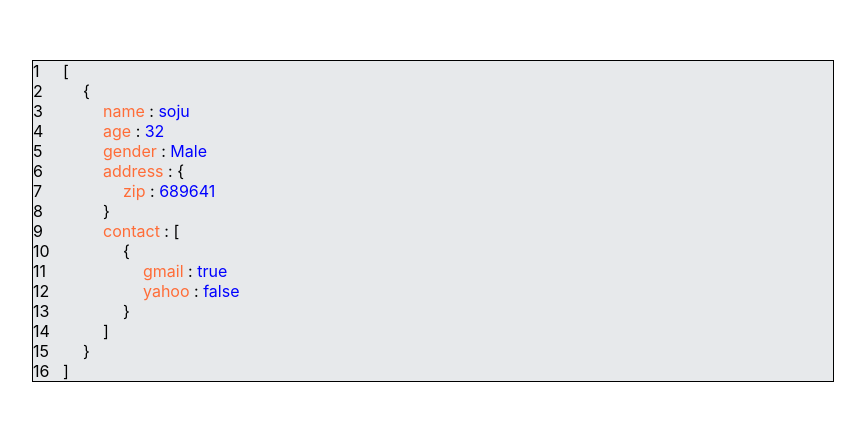
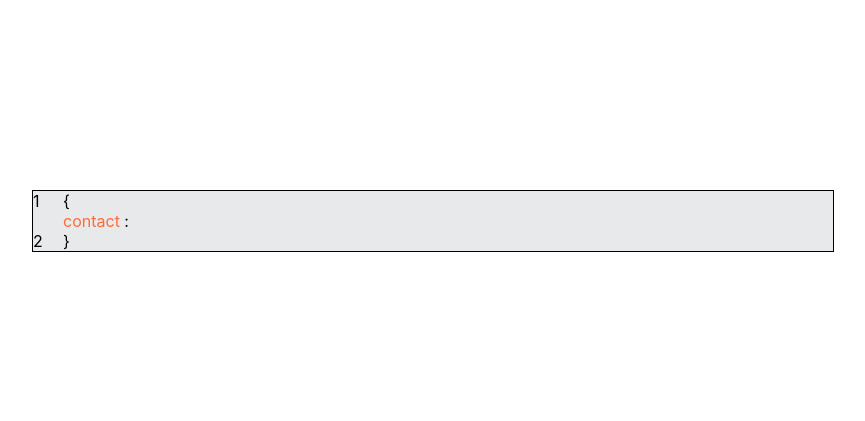
Before and after one commit to sojucr7/json-formatter, a React (Create React App) app: page / in a window 1280 px wide. Shown: the part 179-600 px from the top of the page, without its empty margins (207-1072 px from the left). Built offline with nearby package versions, Linux system fonts and the light colour scheme.

Commit message:
recurssion added

```diff
--- a/src/App.js
+++ b/src/App.js
@@ -1,6 +1,8 @@
 import logo from './logo.svg';
 import './App.css';
 import { useEffect, useState } from 'react';
+import LineItem from './LineItem';
+import {Tree} from './Lib/Tree'
 
 function App({ json }) {
   let [jsonState, setJsonState] = useState([])
@@ -10,120 +12,109 @@ function App({ json }) {
   }
 
 
-  const generateLineItems = (entity, level = 0,margin=0) => {
+  const generateLineItems = (entity, level = 0) => {
 
+    const margin = level ? level * 20 + 20 : 0
     let lineItems = []
     if (isObject(entity)) {
-      if (level == 0) {
-        lineItems.push({
-          values: ['{'],
-          colors: ['black'],
-          style: {
-            marginLeft: 0
-          }
-        })
-      }
+
+
+
 
       Object.keys(entity).map((key, index) => {
 
+        if(index==0){
+          lineItems.push({
+            values: ['{'],
+            colors: ['black']
+          })
+        }
+        let items=[]
         let value = entity[key]
-          let color = 'blue'
-          if (Array.isArray(entity[key])) {
-            value = '['
-            color = 'black'
-          }
-          if (isObject(entity[key])) {
-            value = '{'
-            color = 'black'
-          }
+        let color = 'blue'
+        if (Array.isArray(entity[key]) || isObject(entity[key])) {
+          value = ''
+          color = ''
+        }
 
-          lineItems.push({
-            values: [key, ' :', ` ${value}`],
-            colors: ['orange', 'black', color],
-            style: {
-              marginLeft: margin+20
-            }
-          })
+        items.push({
+          values: [key, ' :', ` ${value}`],
+          colors: ['orange', 'black', color]
+        })
+
 
         if (Array.isArray(entity[key]) || isObject(entity[key])) {
-          lineItems = [...lineItems, ...generateLineItems(entity[key], level + 1,margin+20)]
+
+          items['children'] = generateLineItems(entity[key], level + 1)
+        }
+
+        lineItems[lineItems.length - 1]['children']=items
+
+        if(index==Object.keys(entity).length-1){
+          lineItems.push({
+            values: ['}'],
+            colors: ['black']
+          })
         }
       })
-      lineItems.push({
-        values: ['}'],
-        colors: ['black'],
-        style: {
-          marginLeft: margin
-        }
-      })
+
     }
 
     if (Array.isArray(entity)) {
-      if (level == 0) {
-        lineItems.push({
-          values: ['['],
-          colors: ['black'],
-          style: {
-            marginLeft: margin
-          }
-        })
-      }
-      entity.forEach((item) => {
 
-        lineItems.push({
+      entity.forEach((item,index1) => {
+        if(index1==0){
+          lineItems.push({
+            values: ['['],
+            colors: ['black']
+          })
+        }
+
+        let items=[]
+        items.push({
           values: ['{'],
-          colors: ['black'],
-          style: {
-            marginLeft: margin+20
-          }
+          colors: ['black']
         })
         Object.keys(item).map((key, index) => {
 
           let value = item[key]
           let color = 'blue'
-          if (Array.isArray(item[key])) {
-            value = '['
-            color = 'black'
-          }
-          if (isObject(item[key])) {
-            value = '{'
-            color = 'black'
+          if (Array.isArray(item[key]) || isObject(item[key])) {
+            value = ''
+            color = ''
           }
 
-          lineItems.push({
+          items.push({
             values: [key, ' :', ` ${value}`],
-            colors: ['orange', 'black', color],
-            style: {
-              marginLeft: margin+40
-            }
+            colors: ['orange', 'black', color]
           })
 
           if (Array.isArray(item[key]) || isObject(item[key])) {
-            lineItems = [...lineItems, ...generateLineItems(item[key], level + 1,margin+40)]
+            items['children'] = generateLineItems(item[key], level + 1)
           }
         })
+        lineItems[lineItems.length - 1]['children'] =items
+        items.push({
+          values: ['}'],
+          colors: ['black']
+        })
 
-        lineItems.push({
-          values: ['}'],
-          colors: ['black'],
-          style: {
-            marginLeft: margin+20
-          }
-        })
+        if(index1==entity.length-1){
+          lineItems.push({
+            values: [']'],
+            colors: ['black']
+          })
+        }
       })
 
-      lineItems.push({
-        values: [']'],
-        colors: ['black'],
-        style: {
-          marginLeft: margin
-        }
-      })
+
     }
 
     return lineItems
   }
   useEffect(() => {
+    let tree=new Tree()
+    console.log(generateLineItems(json))
     setJsonState(generateLineItems(json))
   }, [])
   return (
@@ -131,18 +122,15 @@ function App({ json }) {
       {
         jsonState && Object.keys(jsonState).map((item, index) => {
           return (
-            <div className="jsonFormatter__lineItems" key={index}>
+            <div className="jsonFormatter__lineItems">
               <div className='jsonFormatter__lineItemsCounter'>{index + 1}</div>
-              <div className='jsonFormatter__lineItemOutput' style={{ marginLeft: jsonState[item].style.marginLeft }}>
-                {jsonState[item].values.map((item1, index1) => {
-                  return (<span className={`jsonFormatter__lineItemOutput--${jsonState[item].colors[index1]}`} key={index1}>{item1}</span>)
-                })}
-              </div>
+              <LineItem entity={jsonState[item]} lineNumber={index + 1} key={index} />
             </div>
+
           )
         })
       }
-    </div>
+    </div >
   );
 }
 
--- /dev/null
+++ b/src/Lib/Entity.js
@@ -0,0 +1,7 @@
+export class Entity{
+    constructor(values=[],colors=[],childrens=[]){
+        this.values=values
+        this.colors=colors
+        this.childrens=childrens
+    }
+}
--- /dev/null
+++ b/src/Lib/Tree.js
@@ -0,0 +1,74 @@
+import { Entity } from "./Entity"
+
+export class Tree {
+    constructor() {
+        this.lineItems = []
+    }
+
+    isObject(object){
+        return typeof object === 'object' && !Array.isArray(object) && object !== null
+    }
+
+    generateTree(entity, level = 0) {
+        if (this.isObject(entity)) {
+
+            Object.keys(entity).map((key, index) => {
+
+                let value = entity[key]
+                let color = 'blue'
+                if (Array.isArray(entity[key])) {
+                    value = '['
+                    color = 'black'
+                }
+                if (this.isObject(entity[key])) {
+                    value = '{'
+                    color = 'black'
+                }
+                this.lineItems.push(new Entity([key, ' :', ` ${value}`], ['orange', 'black', color], []))
+
+                if (Array.isArray(entity[key]) || this.isObject(entity[key])) {
+
+                    this.lineItems[this.lineItems.length - 1]['children'] = this.generateTree(entity[key], level + 1)
+                }
+            })
+            this.lineItems.push(new Entity(['}'], ['black'], []))
+        }
+
+        if (Array.isArray(entity)) {
+            entity.forEach((item) => {
+
+                this.lineItems.push(new Entity(['{'], ['black'], []))
+                Object.keys(item).map((key, index) => {
+
+                    let value = item[key]
+                    let color = 'blue'
+                    if (Array.isArray(item[key])) {
+                        value = '['
+                        color = 'black'
+                    }
+                    if (this.isObject(item[key])) {
+                        value = '{'
+                        color = 'black'
+                    }
+
+                    this.lineItems.push(new Entity([key, ' :', ` ${value}`], ['orange', 'black', color], []))
+
+                    if (Array.isArray(item[key]) || this.isObject(item[key])) {
+                        this.lineItems[this.lineItems.length - 1]['children'] = this.generateTree(item[key], level + 1)
+                    }
+                })
+
+                this.lineItems.push({
+                    values: ['}'],
+                    colors: ['black']
+                })
+            })
+
+            this.lineItems.push({
+                values: [']'],
+                colors: ['black']
+            })
+        }
+        return this.lineItems
+    }
+}
--- /dev/null
+++ b/src/LineItem.js
@@ -0,0 +1,20 @@
+import logo from './logo.svg';
+import './App.css';
+import { useEffect, useState } from 'react';
+
+function LineItem({entity,lineNumber}) {
+    return (
+            <div className='jsonFormatter__lineItemOutput'>
+                {entity.values.map((item1, index1) => {
+                    return (<span className={`jsonFormatter__lineItemOutput--${entity.colors[index1]}`} key={index1}>{item1}</span>)
+                })}
+                {entity?.children?.length && entity.children.map((item2, index2) => {
+                    return (<span className={`jsonFormatter__lineItemsChildren`} key={index2}>
+                        <LineItem entity={item2} lineNumber={lineNumber+1} key={index2}/>
+                    </span>)
+                })}
+            </div>
+    );
+}
+
+export default LineItem;
--- a/src/index.js
+++ b/src/index.js
@@ -6,7 +6,7 @@ import reportWebVitals from './reportWebVitals';
 
 const root = ReactDOM.createRoot(document.getElementById('root'));
 
-const userObject=[{
+const userObject={
   name:'soju',
   age:32,
   gender:'Male',
@@ -18,7 +18,8 @@ const userObject=[{
     gmail:true,
     yahoo:false
   }]
-}]
+
+}
 root.render(
   <React.StrictMode>
     <App json={userObject}/>
```
